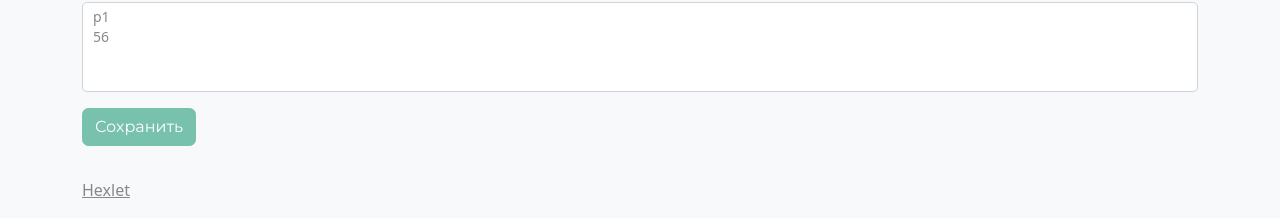
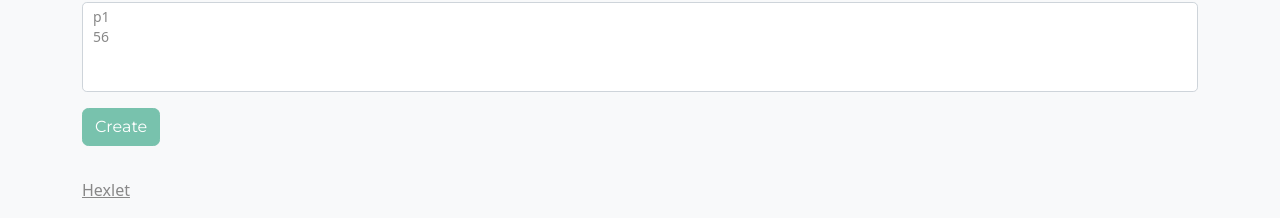
Before and after one commit to LuybovB/python-project-52, a Django app: page /tasks/create/ in a window 1280 px wide. Shown: the part 620-838 px from the top of the page. Run offline with Django 5.2, Linux system fonts and the light colour scheme; a user stored in the database is signed in; data comes from the database, SQL or seed files in the repository.

Commit message:
add_form

```diff
--- a/task_manager/templates/tasks/task_form.html
+++ b/task_manager/templates/tasks/task_form.html
@@ -26,6 +26,7 @@
     </div>
 
     <!-- Поле для description -->
+
    <div class="form-group">
   {% trans 'Overview' as description_label %}
   <label for="id_description">{{ description_label|cut:":" }}</label>
@@ -72,7 +73,7 @@
       </select>
     </div>
 
-    <button type="submit" class="btn btn-primary mt-3">{% trans 'Save' %}</button>
+    <button type="submit" class="btn btn-primary mt-3">{% trans 'Create' %}</button>
   </form>
 </div>
 
```
